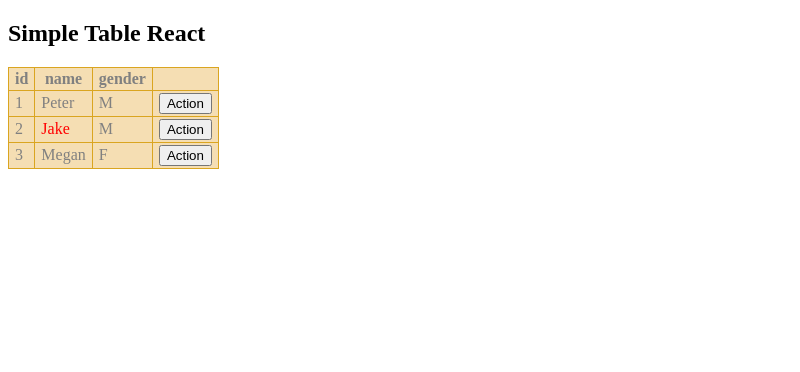
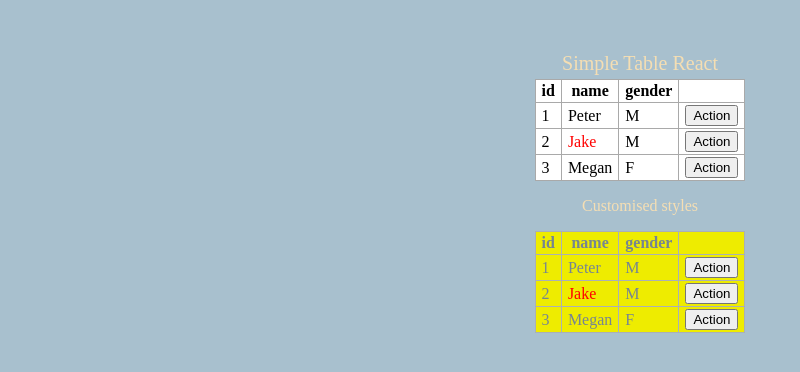
Before and after one commit to shelchkov/simple-table-react, a React app: page / in a window 1280 px wide. Shown: the top 372 px of the page, without its empty margins (0-800 px from the left). Built offline with nearby package versions, Linux system fonts and the light colour scheme.

Commit message:
feat(demo-app): add styles to demo app #16

```diff
--- a/src/app/app-version.tsx
+++ b/src/app/app-version.tsx
@@ -7,5 +7,9 @@ export const AppVersion = (): ReactElement => {
     return <></>
   }
 
-  return <p>Latest version: {version}</p>
+  return (
+    <div className="app-version">
+      <a href="https://www.npmjs.com/package/simple-table-react">Latest version: {version}</a>
+    </div>
+  )
 }
--- a/src/app/app.tsx
+++ b/src/app/app.tsx
@@ -1,12 +1,14 @@
 import React from "react"
 import { AppVersion } from "./app-version"
-import { Table } from "./table"
+import { Tables } from "./tables"
+import "./styles.css"
 
 export const App = () => (
-  <div>
-    <h2>Simple Table React</h2>
+  <div className="main">
+    <p className="title">Simple Table React</p>
+
     <AppVersion />
 
-    <Table />
+    <Tables />
   </div>
 )
--- a/src/app/styles.css
+++ b/src/app/styles.css
@@ -1,8 +1,54 @@
-.simple-table {
-  background-color: wheat;
+body {
+  min-height: 100vh;
+  margin: 0;
+  background-color: #A8C0CE;
 }
 
-.simple-table .simple-table-cell {
-  border-color: goldenrod;
-  color: grey;
+.main {
+  display: flex;
+  flex-direction: column;
+  align-items: center;
+  padding-top: 48px;
+  padding-bottom: 48px;
+  color: wheat;
 }
+
+.title {
+  margin: 4px;
+  font-size: 20px;
+}
+
+.app-version {
+  margin-bottom: 16px;
+}
+
+.app-version a {
+  color: #768591;
+}
+
+.simple-table {
+  background-color: white;
+}
+
+.customised-table .simple-table {
+  background-color: #EEEC00;
+}
+
+.customised-table .simple-table .simple-table-cell {
+  border-color: #AAB0B5;
+  color: #768591;
+}
+
+.customised-table {
+  margin-top: 16px
+}
+
+.table-title {
+  text-align: center;
+}
+
+.table-caption {
+  margin-top: 8px;
+  text-align: center;
+  font-size: 14px;
+}
--- a/src/app/table.tsx
+++ b/src/app/table.tsx
@@ -1,7 +1,6 @@
-import React, { ReactElement } from "react"
+import React, { ReactElement, useState } from "react"
 import { DataTable } from "../lib"
 import { User } from "./utils"
-import "./styles.css"
 
 const headers = ["id", "name", "gender"]
 const data: User[] = [
@@ -12,8 +11,6 @@ const data: User[] = [
 
 const getCellColor = (name: string, { id }: User): string | undefined =>
   name === "name" && id === "2" ? "red" : undefined
-
-const Actions = (user: User) => <button onClick={() => console.log(user)}>Action</button>
 
 const getCellValue = (name: string, value: any): string => {
   if (name !== "sex") {
@@ -30,9 +27,17 @@ const getCellValue = (name: string, value: any): string => {
   }
 }
 
-const handleClick = ({ id }: User) => console.log(`Row with id ${id} was clicked`)
+export const Table = (): ReactElement => {
+  const [text, setText] = useState("")
 
-export const Table = (): ReactElement => (
+  const Actions = ({ name }: User) => (
+    <button onClick={() => setText(`Use clicked "action" for user with name ${name}`)}>Action</button>
+  )
+
+  const handleClick = ({ id }: User) => setText(`Row with id ${id} was clicked`)
+
+  return (
+    <div>
       <DataTable
         headers={headers}
         data={data}
@@ -41,4 +46,7 @@ export const Table = (): ReactElement => (
         getCellColor={getCellColor}
         getValue={getCellValue}
       />
+      <p className="table-caption">{text}</p>
+    </div>
   )
+}
--- /dev/null
+++ b/src/app/tables.tsx
@@ -0,0 +1,13 @@
+import React from "react"
+import { Table } from "./table"
+
+export const Tables = () => (
+  <div>
+    <Table />
+
+    <div className="customised-table">
+      <p className="table-title">Customised styles</p>
+      <Table />
+    </div>
+  </div>
+)
```
Lines whose indentation alone changed are shown as unchanged.
